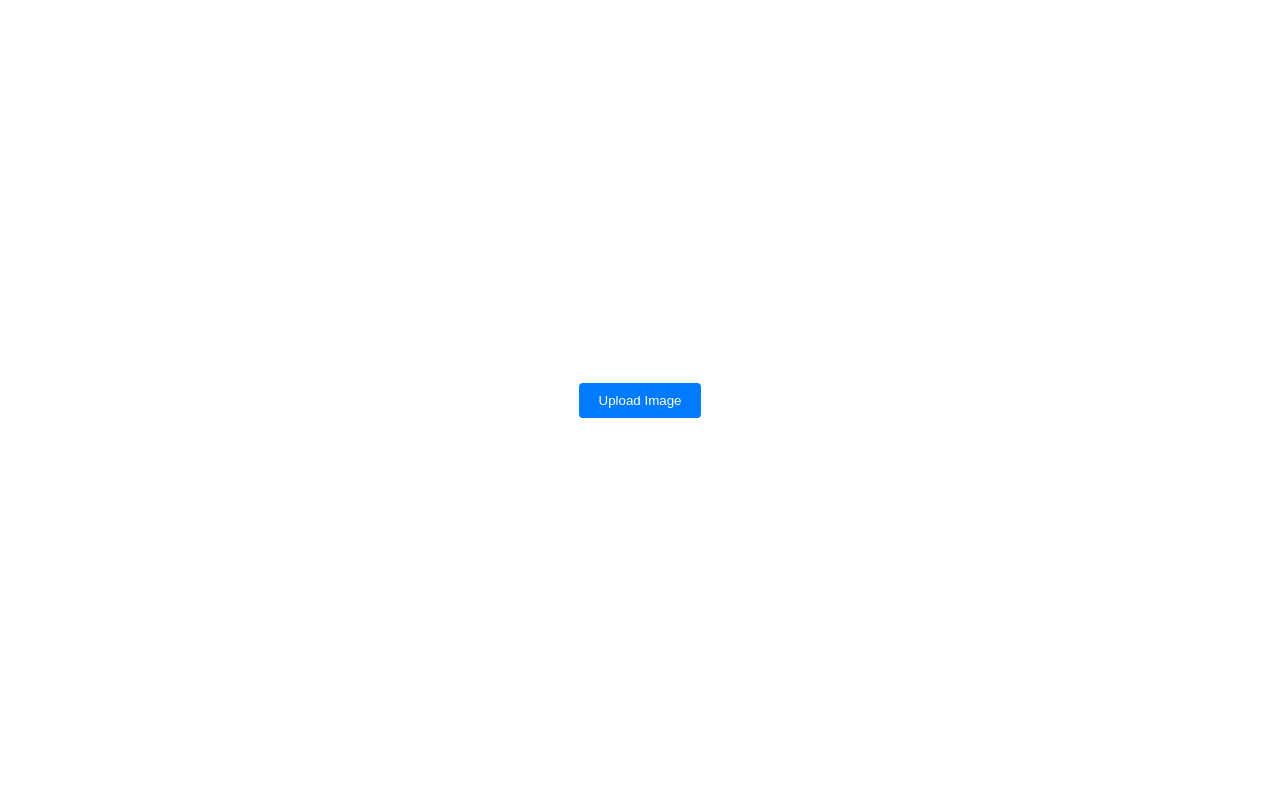
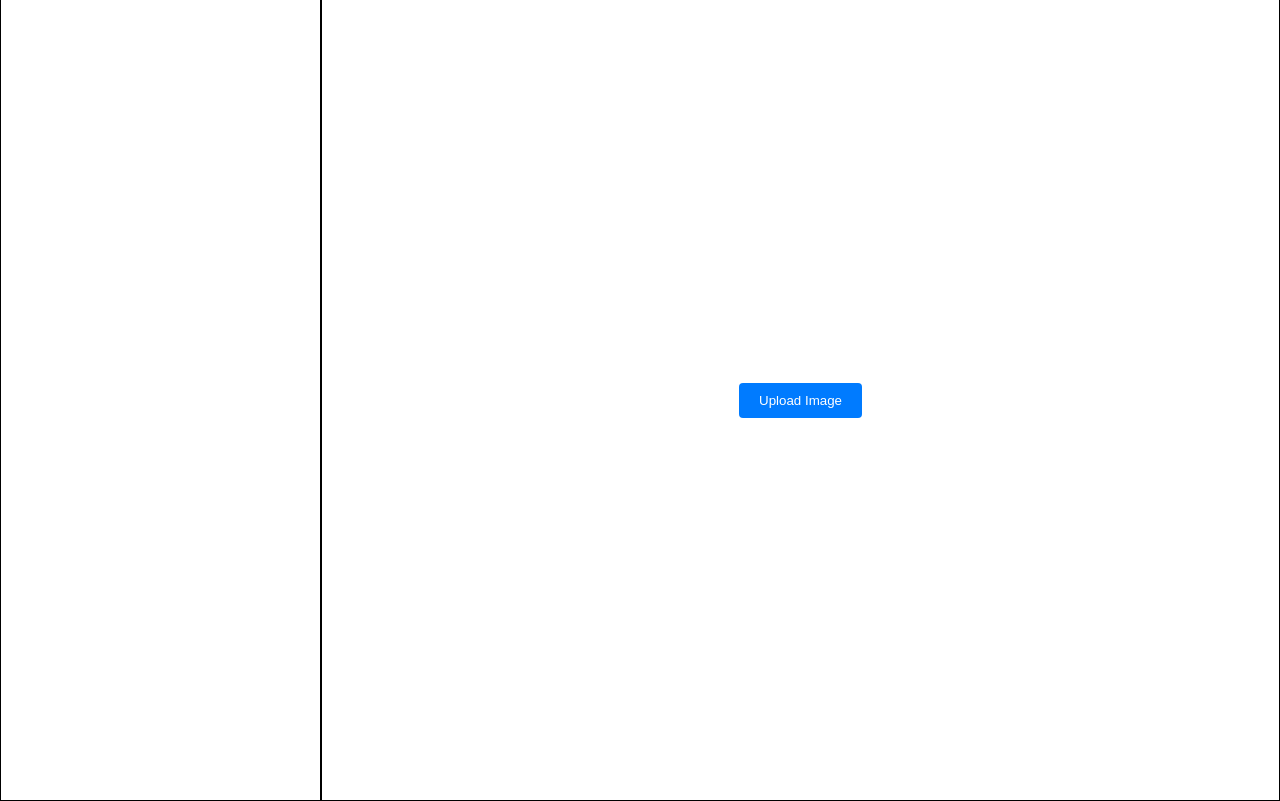
Before and after one commit to Tmbaldwi/cross-stitch-tool-frontend, a React (Create React App) app: page / in a window 1280 px wide. Built offline with nearby package versions, Linux system fonts and the light colour scheme.

Commit message:
added color palette basis, need to fix some visual quirks

```diff
--- a/src/App.tsx
+++ b/src/App.tsx
@@ -1,6 +1,7 @@
 import React, { useState } from 'react';
 import ImportImageButton from './components/ImportImageButton';
 import { uploadImage, getColorPalette } from './services/imageApiService';
+import PaletteBox from './components/PaletteBox';
 
 const App: React.FC = () => {
   const [imageSrc, setImageSrc] = useState<string | undefined>(undefined);
@@ -17,6 +18,8 @@ const App: React.FC = () => {
           setImageSrc(fileReader.result as string);
         };
         fileReader.readAsDataURL(file);
+
+        handleGetPaletteRequest()
       })
       .catch(error => {
         console.error('There was an error uploading the image!', error);
@@ -35,77 +38,82 @@ const App: React.FC = () => {
       });
   }
 
-  const getPaletteColor = (boxColor : string) => {
-    return { backgroundColor: boxColor,
-              height: 25,
-              width: 25,
-              margin: 10,
-              border: '1px solid black'
-            };
-  };
+  return (
+    <div style={styles.fullScreen}>
+      <div style={styles.paletteScreen}>
 
-  return (
-    <div style={styles.screen}>
+        {colorPalette?.map((color, index) => (
+          <div key={index} style={styles.paletteBoxContainer}>
+            <PaletteBox paletteColor={color}/>
+          </div>
+        ))}
+      </div>
+
+      <div style={styles.imageScreen}>
         {imageSrc &&
         <div style={styles.imageContainer}>
           <img src={imageSrc} alt="Selected" style={styles.image}/>
         </div>
         }
 
-      <div style={styles.paletteContainer}>
-        {colorPalette?.map((item, index) => (
-          <div key={index}style={getPaletteColor(item)}/>
-        ))}
-      </div>
-
         <div style={styles.importImageButtonContainer}>
           <ImportImageButton onImageSelect={handleImageSelect} />
         </div>
-      {imageSrc &&
-      <button onClick={handleGetPaletteRequest}>
-          Get Color Palette
-      </button>
-      }
 
+      </div>
     </div>
   );
 }
 
 const styles: { [key: string]: React.CSSProperties } = {
-  screen: {
+  fullScreen: {
+    display: 'flex',
+    flexDirection: 'row',
+    alignItems: 'center',
+    justifyContent: 'center',
+    height: '100vh',
+    width: '100vw'
+  },
+  paletteScreen:{
+    flex: 1,
+    display: 'flex',
+    flexWrap: 'wrap',
+    alignContent: 'flex-start',
+    border: '1px solid black',
+    height: '100vh',
+    width: '100vw',
+  },
+  paletteBoxContainer: {
+    padding: 10
+  },
+  imageScreen: {
+    flex: 3,
+    border: '1px solid black',
     display: 'flex',
     flexDirection: 'column',
     alignItems: 'center',
     justifyContent: 'center',
     height: '100vh',
+    width: '100vw'
   },
   importImageButtonContainer: {
     display: 'flex',
     flexDirection: 'column',
     alignItems: 'center',
     justifyContent: 'center',
+    margin: 20
   },
   imageContainer: {
     display: 'flex',
     flexDirection: 'column',
     alignItems: 'center',
     justifyContent: 'center',
+    border: '3px solid black',
   },
   image: {
     maxWidth: '90%',
     maxHeight: '90%',
   },
-  paletteContainer: {
-    display: 'flex',
-    flexDirection: 'row',
-    alignItems: 'center',
-    justifyContent: 'center',
-  },
-  paletteColor: {
-    height: 25,
-    width: 25,
-    padding: 10,
-  }
 };
 
 export default App;
--- /dev/null
+++ b/src/components/PaletteBox.tsx
@@ -0,0 +1,93 @@
+import React, { useState } from 'react';
+
+interface PaletteBoxProps{
+    paletteColor: string;
+}
+
+const PaletteBox: React.FC<PaletteBoxProps> = ({ paletteColor }) => {
+    const [colorOptions, setColorOptions] = useState<string[] | undefined>(["#cf0020", "#ffa878", "#542f0f", "#3f48cc", "#fff200"]);
+    const [colorSelection, setColorSelection] = useState<string>("#00ff44");
+    const [isChecked, setIsChecked] = useState(true);
+
+    const handleCheckboxChange = (event: React.ChangeEvent<HTMLInputElement>) => {
+        setIsChecked(event.target.checked);
+    }
+
+    return(
+        <div>
+            <div style={styles.topSectionContainer}>
+                <div style={styles.checkBoxContainer}>
+                    <input
+                        type="checkbox"
+                        checked={isChecked}
+                        onChange={handleCheckboxChange}
+                        style={styles.checkBox}
+                    />
+                </div>
+                <div style={getColorPalette(paletteColor)}/>
+                <div style={getColorPalette(colorSelection)}/>
+            </div>
+            <div style={styles.bottomSectionContainer}>
+
+            {colorOptions?.map((color, index) => (
+                <div key={index} style={styles.colorOptionContainer}>
+                    <div style={getColorOption(color)}/>
+                    <div style={styles.colorNameContainer}>
+                        {color}
+                    </div>
+                </div>
+                ))}
+            </div>
+        </div>
+    );
+};
+
+const getColorOption = (boxColor : string) => {
+    return { backgroundColor: boxColor,
+              height: 25,
+              width: 25,
+              margin: 10,
+              border: '1px solid black'
+            };
+};
+
+const getColorPalette = (boxColor: string ) => {
+    return {
+        flex: 1,
+        backgroundColor: boxColor,
+        border: '1px solid black',
+    };
+};
+
+const styles: { [key: string]: React.CSSProperties} = {
+    topSectionContainer: {
+        display: 'flex',
+        flexDirection: 'row',
+        aspectRatio: 3/1
+    },
+    checkBoxContainer: {
+        flex: 1,
+        display: 'flex',
+        border: '1px solid black',
+        alignItems: 'center',
+        justifyContent: 'center',
+    },
+    checkBox: {
+        height: '50%',
+        width: '50%',
+    },
+    bottomSectionContainer: {
+        border: '1px solid black'
+    },
+    colorOptionContainer: {
+        display: 'flex',
+        flexDirection: 'row',
+        alignItems: 'center',
+        paddingRight: 10,
+    },
+    colorNameContainer: {
+
+    },
+}
+
+export default PaletteBox;
```
Lines whose indentation alone changed are shown as unchanged.
